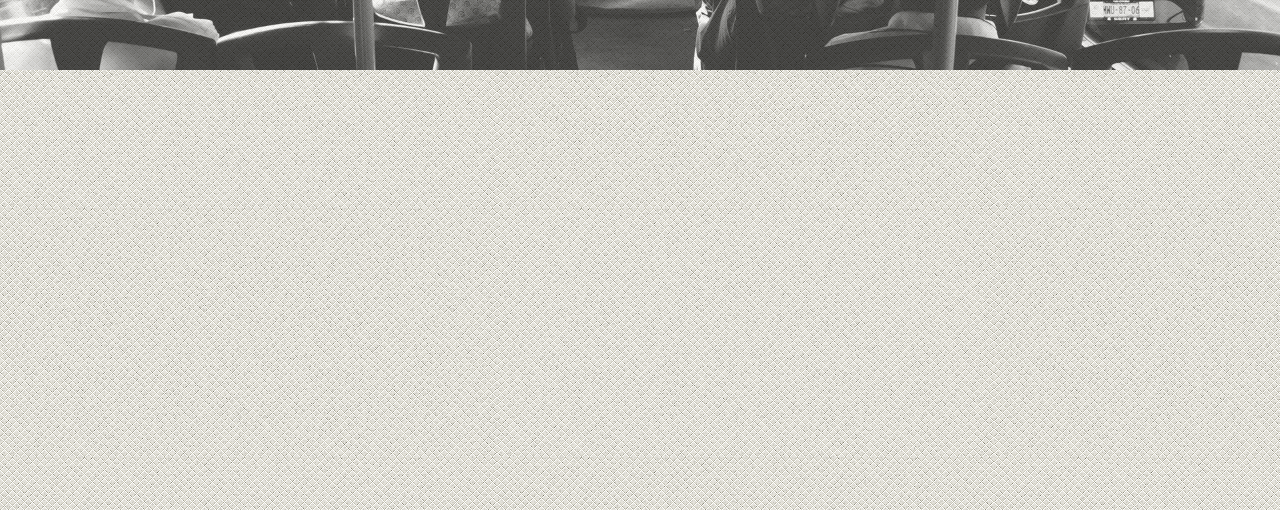
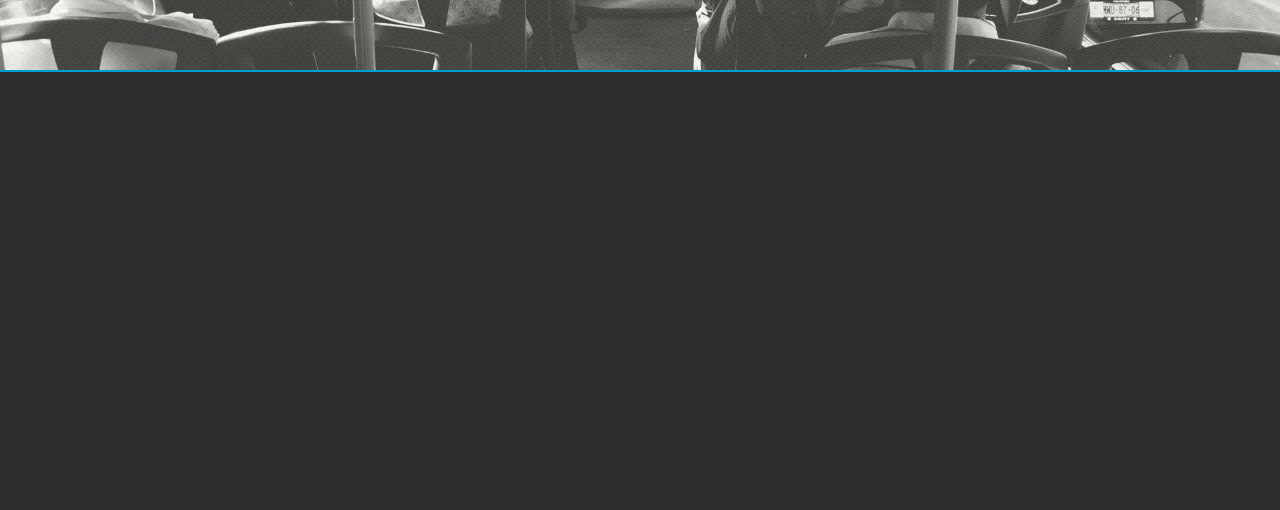
Before and after one commit to ThorezNS/MajewskiBUS-Next.js, a Next.js app: page / in a window 1280 px wide. Shown: the part 1090-1600 px from the top of the page. Built offline with nearby package versions, Linux system fonts and the light colour scheme; a web font is replaced by a local one.

Commit message:
add a BottomBar component and change global styles

```diff
--- /dev/null
+++ b/components/BottomBar.js
@@ -0,0 +1,7 @@
+import styles from '../styles/BottomBar.module.css';
+
+const BottomBar = () => {
+  return <footer className={styles.bottomBar}></footer>;
+};
+
+export default BottomBar;
--- a/components/TopBar.js
+++ b/components/TopBar.js
@@ -1,7 +1,7 @@
 import styles from '../styles/TopBar.module.css';
 
 const TopBar = () => {
-  return <div className={styles.topBar}></div>;
+  return <header className={styles.topBar}></header>;
 };
 
 export default TopBar;
--- /dev/null
+++ b/styles/BottomBar.module.css
@@ -0,0 +1,12 @@
+.bottomBar {
+  width: 100%;
+  height: var(--bottom-bar-height);
+  position: absolute;
+  bottom: 0;
+  display: flex;
+  flex-direction: column;
+  justify-content: center;
+  align-items: center;
+  background-color: var(--bar-bg-color);
+  border-top: solid 2px var(--right-logo-color);
+}
--- a/styles/Containers.module.css
+++ b/styles/Containers.module.css
@@ -1,5 +1,5 @@
 .main {
-  width: 100vw;
+  width: 100%;
   max-width: var(--w-1920);
   height: 200vh;
   overflow: hidden;
--- a/styles/globals.css
+++ b/styles/globals.css
@@ -16,7 +16,7 @@ html {
   font-size: 62.5%;
 }
 
-body {
+#__next {
   font-family: 'Baloo Da 2', cursive, arial;
   display: flex;
   justify-content: center;
```
